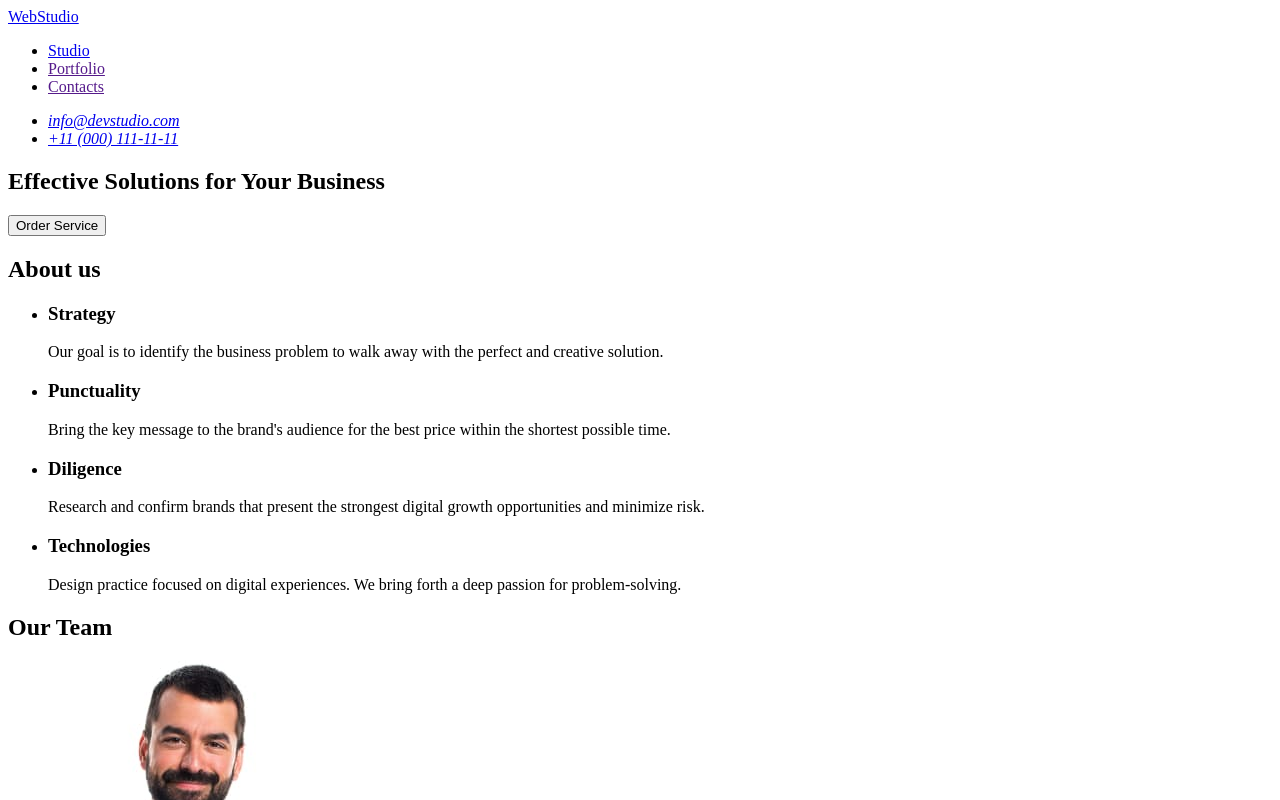
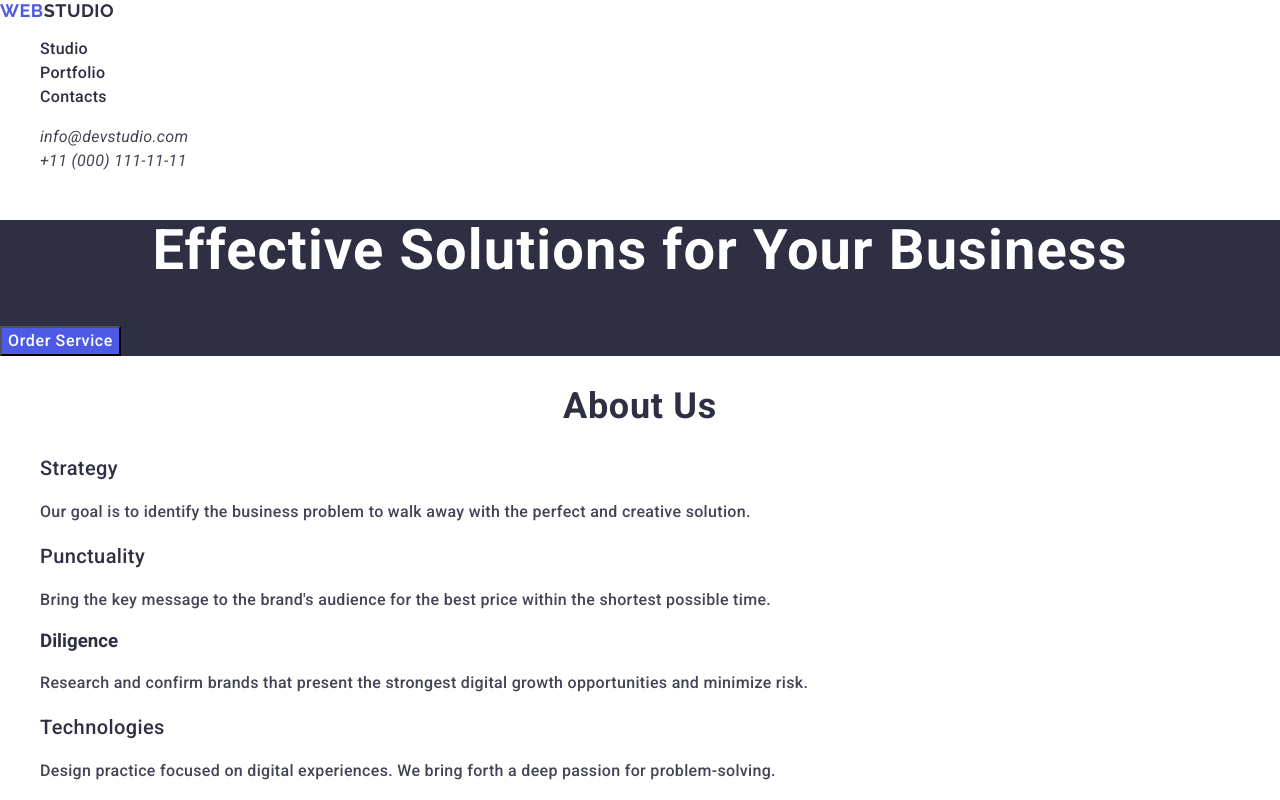
Before and after one commit to yutaDV/goit-markup-hw-02, a plain HTML site: page index.html in a window 1280 px wide. Shown: the top 800 px of the page. Drawn offline with nearby package versions, Linux system fonts and the light colour scheme.

Commit message:
start staly

```diff
--- /dev/null
+++ b/css/styles.css
@@ -0,0 +1,94 @@
+
+ul,
+ol {
+    list-style-type: none;
+}
+
+a {
+    text-decoration: none;
+    color: inherit;
+}
+
+button {
+    cursor: pointer;
+}
+
+img {
+    display: block;
+}
+body {
+    font-family: 'Roboto', sans-serif;
+    color: #2e2f42;
+    background-color: E5E5E5;
+}
+.logo {
+    font-family: "Raleway", sans-serif;
+    font-weight: 700;
+    font-size: 18px;
+    line-height: 1.166;
+    letter-spacing: 0.03em;
+    text-transform: uppercase;
+    color: #2e2f42;
+
+}
+
+.logo-violet{
+    color: #4d5ae5;
+}
+
+.menu-item {
+    font-weight: 500;
+    font-size: 16px;
+    line-height: 1.5;
+    letter-spacing: 0.02em;
+}
+.address{
+    font-weight: 400;
+    font-size: 16px;
+    line-height: 1.5;
+    letter-spacing: 0.02em;
+    color: #434455;
+}
+.hero{
+    background-color: #2e2f42;
+    color: #fff;
+}
+.main-title{
+    font-weight: 700;
+    font-size: 56px;
+    line-height: 1.07143;
+    letter-spacing: 0.02em;
+    text-align: center;
+}
+.order-service-btn{
+    font-weight: 500;
+    font-size: 16px;
+    line-height: 1.5;
+    letter-spacing: 0.04em;
+    background-color:#4d5ae5;
+    color: #fff;
+}
+
+.section-title{
+    font-weight: 700;
+    font-size: 36px;
+    line-height: 1.11111;
+    letter-spacing: 0.02em;
+    text-transform: capitalize;
+    text-align: center;
+}
+
+.about-us-list-item-title {
+        font-weight: 500;
+        font-size: 20px;
+        line-height: 1.2;
+        letter-spacing: 0.02em;
+}
+
+.about-us-list-item-text {
+        font-weight: 400;
+        font-size: 16px;
+        line-height: 1.5;
+        letter-spacing: 0.02em;
+        color: #434455;
+}
--- a/index.html
+++ b/index.html
@@ -4,25 +4,37 @@
     <meta charset="UTF-8">
     <meta name="viewport" content="width=device-width, initial-scale=1.0">
     <title>Web Studio</title>
+
+    <!-- Google Fonts links -->
+    <link rel="preconnect" href="https://fonts.googleapis.com">
+    <link rel="preconnect" href="https://fonts.gstatic.com" crossorigin>
+    <link
+        href="https://fonts.googleapis.com/css2?family=Raleway:ital,wght@0,700;1,700&family=Roboto:ital,wght@0,500;0,700;1,400;1,500;1,700&display=swap"
+        rel="stylesheet">
+    <!-- Modern Normalize link -->
+    <link rel="stylesheet" href="https://cdnjs.cloudflare.com/ajax/libs/modern-normalize/1.0.0/modern-normalize.min.css">
+        <!-- Own styles link -->
+    <link rel="stylesheet" href="./css/styles.css" />
+
 </head>
 <body>
     <header>
-        <nav>
-            <a href="./index.html">WebStudio</a>
+        <nav class="page-nav">
+            <a href="./index.html" class="logo"> <span class="logo-violet">Web</span>Studio</a>
 
-        <ul>
-            <li>
+        <ul class="menu">
+            <li class="menu-item">
                 <a href="./index.html">Studio</a>
             </li>
-            <li>
-                <a href="">Portfolio</a>
+            <li class="menu-item">
+                <a href="#portfolio">Portfolio</a>
             </li>
-            <li>
+            <li class="menu-item">
                 <a href="">Contacts</a>
             </li>
         </ul>
         </nav>
-        <address>
+        <address class="address">
             <ul>
                 <li><a href="mailto:info@devstudio.com">info@devstudio.com</a>
                 </li>
@@ -32,35 +44,35 @@
         </address>
     </header>
     <main>
-        <section>
-            <h1>Effective Solutions
+        <section class="hero">
+            <h1 class="main-title">Effective Solutions
             for Your Business</h1>
-            <button type="button">Order Service</button>
+            <button class="order-service-btn" type="button">Order Service</button>
         </section>
-        <section>
-            <h2>About us</h2>
-            <ul>
-                <li>
-                    <h3>Strategy</h3>
-                    <p>Our goal is to identify the business
+        <section class="about-us">
+            <h2 class="section-title">About us</h2>
+            <ul class="about-us-list">
+                <li class="about-us-list-item">
+                    <h3 class="about-us-list-item-title">Strategy</h3>
+                    <p class="about-us-list-item-text">Our goal is to identify the business
                     problem to walk away with the perfect and creative solution.</p>
                 </li>
-                <li>
-                    <h3>Punctuality</h3>
-                    <p>Bring the key message to the brand's audience for the best price within the shortest possible time.</p>
+                <li class="about-us-list-item">
+                    <h3 class="about-us-list-item-title">Punctuality</h3>
+                    <p class="about-us-list-item-text">Bring the key message to the brand's audience for the best price within the shortest possible time.</p>
                 </li>
-                <li>
+                <li class="about-us-list-item">
                     <h3>Diligence</h3>
-                    <p>Research and confirm brands that present the strongest digital growth opportunities and minimize risk.</p>
+                    <p class="about-us-list-item-text">Research and confirm brands that present the strongest digital growth opportunities and minimize risk.</p>
                 </li>
-                <li>
-                    <h3>Technologies</h3>
-                    <p>Design practice focused on digital experiences. We bring forth a deep passion for problem-solving.</p>
+                <li class="about-us-list-item">
+                    <h3 class="about-us-list-item-title">Technologies</h3>
+                    <p class="about-us-list-item-text">Design practice focused on digital experiences. We bring forth a deep passion for problem-solving.</p>
                 </li>
             </ul>
         </section>
         <section>
-            <h2>Our Team</h2>
+            <h2 class="section-title">Our Team</h2>
             <ul>
                 <li><img src="./images/mark_guerrero.jpg" alt="Mark Guerrero avatar" width="264" height="260">
                     <h3>Mark Guerrero</h3>
@@ -76,6 +88,41 @@
                     <p>UI Designer</p></li>
             </ul>
         </section>
+        <section id="portfolio">
+            <h2 class="section-title">Our Portfolio</h2>
+            <ul>
+                <li>
+                    <img src="./images/banking_app.jpg" alt="photo banking app" width="360" height="300">
+                    <h3>Banking App</h3>
+                    <p>App</p>
+                </li>
+                <li>
+                    <img src="./images/cashless_payment.jpg" alt="photo cashless payment" width="360" height="300">
+                    <h3>Cashless Payment</h3>
+                    <p>Marketing</p>
+                </li>
+                <li>
+                    <img src="./images/meditation_app.jpg" alt="photo meditation app" width="360" height="300">
+                    <h3>Meditation App</h3>
+                    <p>App</p>
+                </li>
+                <li>
+                    <img src="./images/taxi_service.jpg" alt="photo taxi service" width="360" height="300">
+                    <h3>Taxi Service</h3>
+                    <p>Marketing</p>
+                </li>
+                <li>
+                    <img src="./images/screen_illustrations.jpg" alt="photo screen illustrations" width="360" height="300">
+                    <h3>Screen Illustrations</h3>
+                    <p>Design</p>
+                </li>
+                <li>
+                    <img src="./images/online_courses.jpg" alt="photo Online Courses" width="360" height="300">
+                    <h3>Online Courses</h3>
+                    <p>Marketing</p>
+                </li>
+            </ul>
+        </section>
     </main>
     <footer>
         <a href="./index.html">WebStudio</a>
```
Also changed, not shown: images/banking_app.jpg (added), images/cashless_payment.jpg (added), images/meditation_app.jpg (added), images/online_courses.jpg (added), images/screen_illustrations.jpg (added), images/taxi_service.jpg (added).
